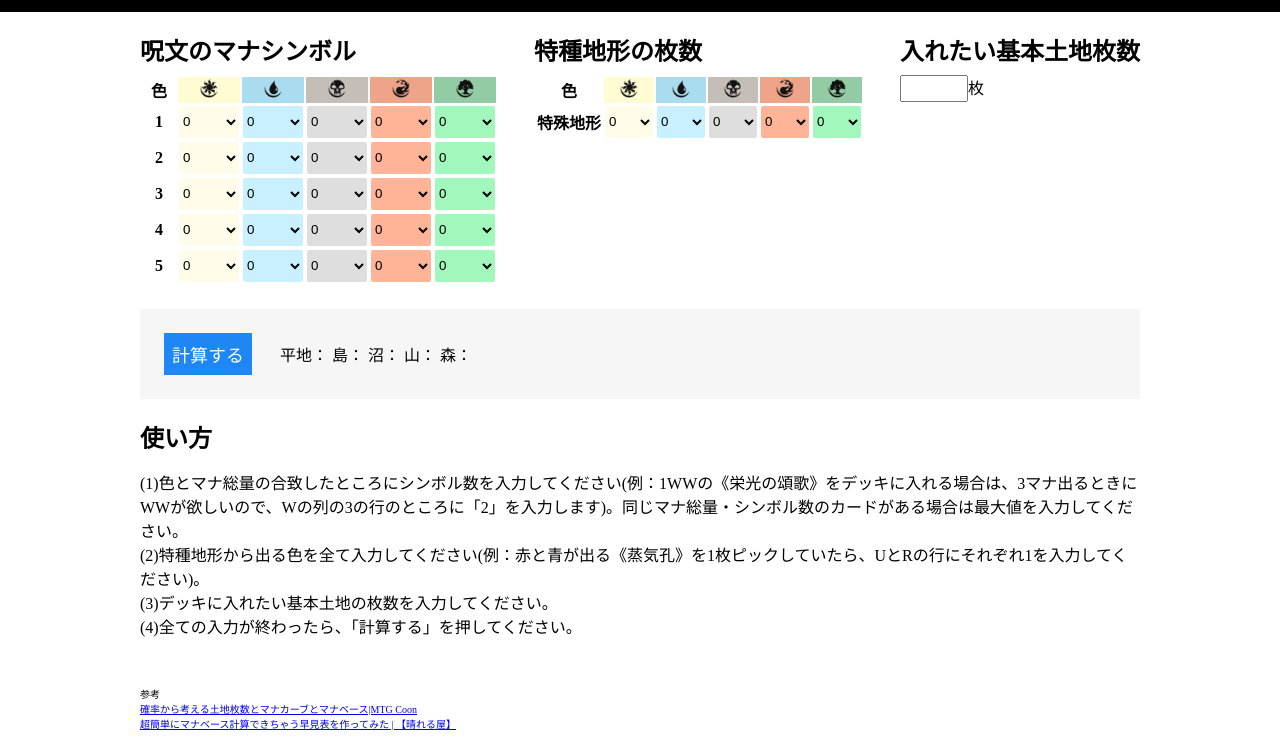
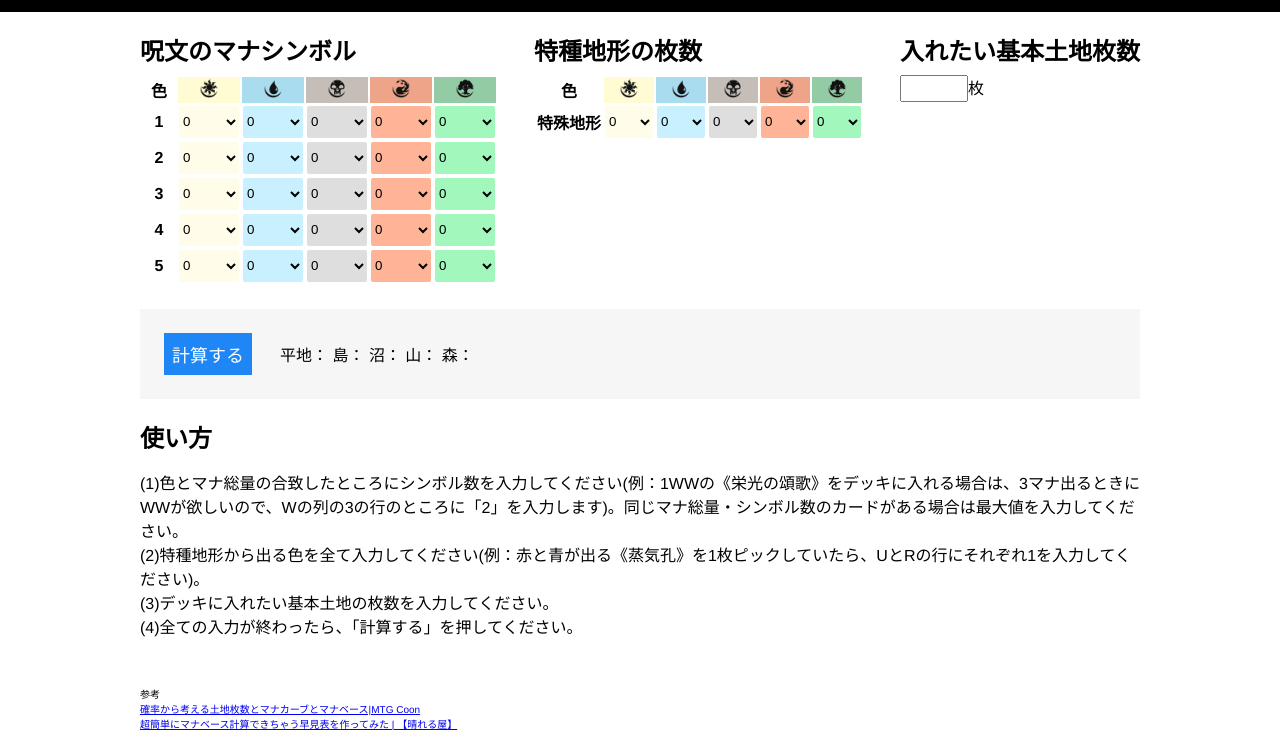
Before and after one commit to hakuho01/limitedManaCalc, a plain HTML site: page index.html in a window 1280 px wide. Shown: the part 58-800 px from the top of the page. Drawn offline with Linux system fonts and the light colour scheme.

Commit message:
font-family設定

```diff
--- a/style.css
+++ b/style.css
@@ -2,6 +2,7 @@ body{
   background: #fff;
   margin:0;
   position: relative;
+  font-family: "Helvetica Neue", "Helvetica", "Hiragino Sans", "Hiragino Kaku Gothic ProN", "Arial", "Yu Gothic", "Meiryo", sans-serif;
 }
 h1{
   background: #000;
```
